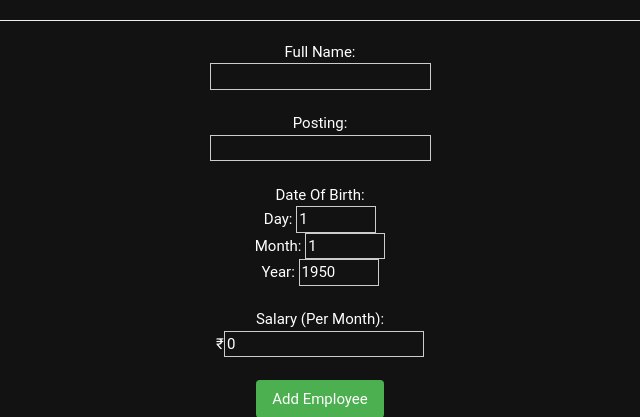
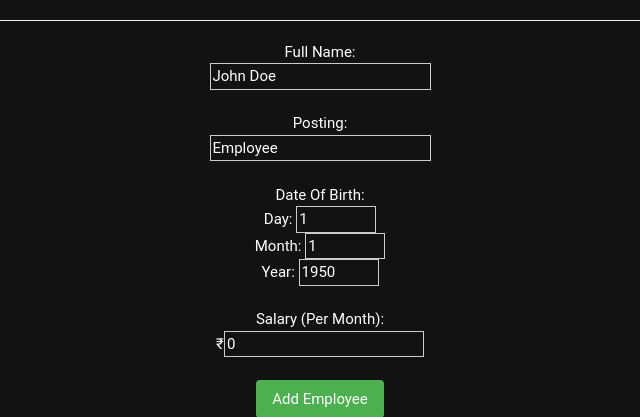
Before and after one commit to moreavy/employee-manager-m, a Flask app: page /workspace in a window 1280 px wide. Shown: the part 97-514 px from the top of the page, without its empty margins (320-960 px from the left). Run offline with Flask 2, Linux system fonts and the light colour scheme.

Commit message:
Add default values in "add employee" form

```diff
--- a/templates/index.html.jinja
+++ b/templates/index.html.jinja
@@ -52,8 +52,8 @@
     <hr>
     <main style="text-align: left;">
         <form class="w3-center w3-container" action="/add" method="POST">
-            <label>Full Name: </label><br><input class="w3-border" type="text" name="name" /><br><br>
-            <label>Posting: </label><br><input class="w3-border" type="text" name="posting" /><br><br>
+            <label>Full Name: </label><br><input class="w3-border" type="text" name="name" value="John Doe" /><br><br>
+            <label>Posting: </label><br><input class="w3-border" type="text" name="posting" value="Employee" /><br><br>
             <label>Date Of Birth: </label><br><label>Day: </label><input type="number" class="w3-border" name="day"
                 min="1" max="31" onkeydown="return false" value="1" /><br><label>Month: </label><input class="w3-border"
                 type="number" name="month" min="1" max="12" value="1" onkeydown="return false" /><br><label>Year:
```
